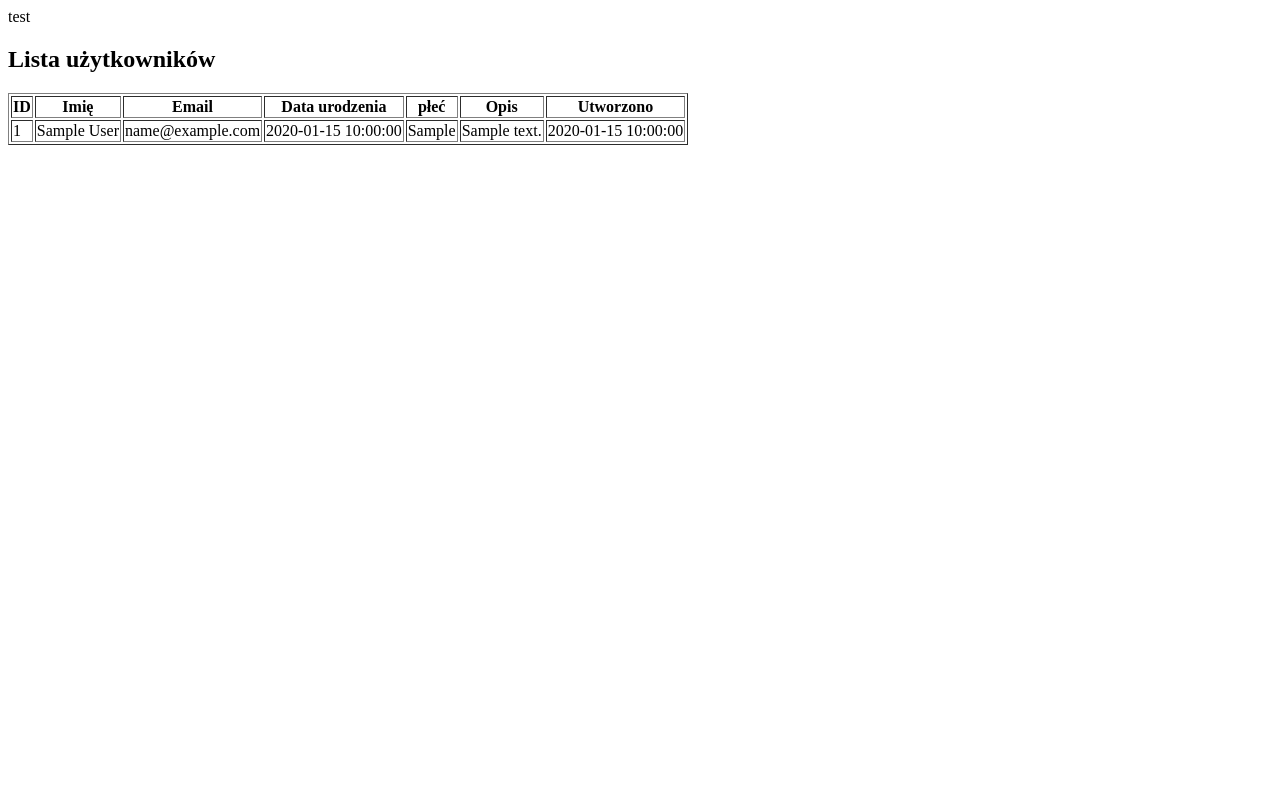
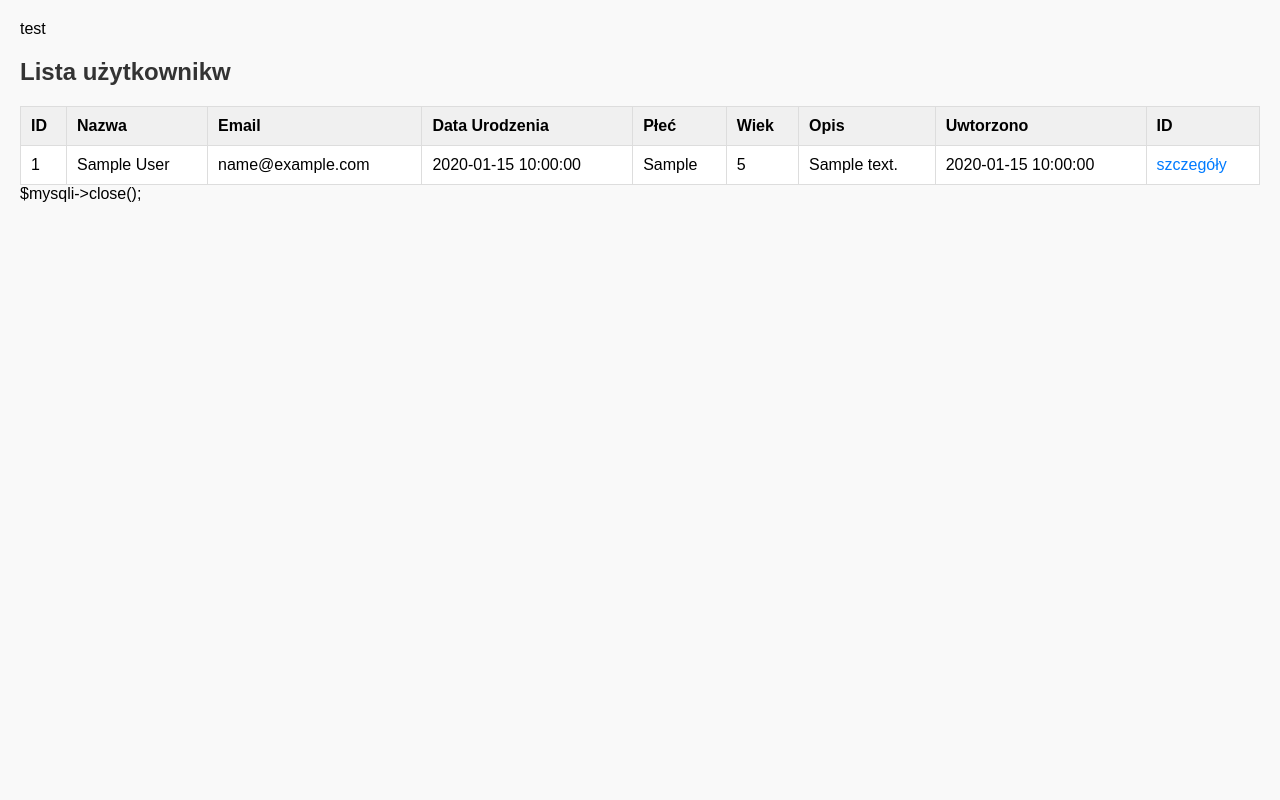
Before and after one commit to Przemyslaw2077/merito, a PHP site: page /list_users.php in a window 1280 px wide. Run offline with PHP 8.4, Linux system fonts and the light colour scheme; tables that the repository leaves empty or names only in its code hold one stand-in row (values such as "Sample post").

Commit message:
Add files via upload

```diff
--- a/folder/list_users.php
+++ b/folder/list_users.php
@@ -1,29 +1,83 @@
 <?php
     require_once 'db_connect.php';
+
+
+    $selectedUser = null;
 
     $sql = "SELECT * from `users`;";
     $result = $mysqli->query($sql);
 
-    if($result->num_rows > 0){
-        echo "<h2>Lista użytkowników</h2>";
-        echo "<table border='1'><tr><th>ID</th><th>Imię</th><th>Email</th><th>Data urodzenia</th><th>płeć</th><th>Opis</th><th>Utworzono</th></tr>";
-        while ($row = $result->fetch_object()){
-            echo"<tr>";
-            echo"<td>$row->id";
-            echo"<td>$row->name";
-            echo"<td>$row->email";
-            echo"<td>$row->birth_date";
-            echo"<td>$row->gender";
-            echo"<td>$row->description";
-            echo"<td>$row->created_at";
 
 
-            echo"</tr>";
+    function calculateAge($birthdate){
+        $today = new DateTime();
+        $dob = new DateTime($birthdate);
+        $age = $today->diff($dob)->y;
+        return $age;
+
+        if(isset($_GET['user_id'])) {
+            $id = (int) $_GET['user_id'];
+            $stmt = $mysqli->prepare("SELECT * from users where id = ?");
+            $stmt->bind_param("i", $id);
+            $stmt_>execute();
+            $selectedUser = $stmt->get_result()->fetch_object();
+            $stmt->close();
         }
 
-    }else{
-        echo "Brak danych";
+
 
     }
+    ?>
+
+   <!DOCTYPE html>
+   <html lang="en">
+   <head>
+    <meta charset="UTF-8">
+    <meta name="viewport" content="width=device-width, initial-scale=1.0">
+    <title>Lista użytkowników</title>
+    <link rel="stylesheet" href="style.css" >
+   </head>
+   <body>
+    <h2>Lista użytkownikw</h2>
+    <table>
+        <tr>
+            <th>ID</th><th>Nazwa</th><th>Email</th><th>Data Urodzenia</th><th>Płeć</th><th>Wiek</th><th>Opis</th><th>Uwtorzono</th><th>ID</th>
+        </tr>
+        <?php while($row = $result->fetch_object()): ?>
+        <tr>
+            <td><?= $row->id ?></td>
+            <td><?= htmlspecialchars($row->name) ?></td>
+            <td><?= htmlspecialchars($row->email) ?></td>
+            <td><?= $row->birth_date ?></td>
+            <td><?= $row->gender ?></td>
+            <td><?= calculateAge($row->birth_date) ?></td>
+            <td><?= nl2br(htmlspecialchars($row->description)) ?></td>
+            <td><?= $row->created_at ?></td>
+            <td><a class="detail-link" href="?user_id=<?= $row->id ?>">szczegóły</a></td>
+
+
+
+        </tr>
+        <?php endwhile; ?>
+    </table>
+    <?php if ($selectedUser): ?>
+        <div class="details">
+            <h3>szczegółu użytkownika: <?= htmlspecialchars($selectedUser->name) ?></h3>
+            <p>email: <?= $selectedUser->email ?></p>
+            <p>Data urodzenia: <?= $selectedUser->birth_date ?></p>
+            <p>Wiek : <?= calculateAge($selectedUser->birth_date) ?></p>
+            <p>Płeć: <?= $selectedUser->gender ?></p>
+
+            <p>Opis: <?= nl2br(htmlspecialchars($selectedUser->email)) ?></p>
+            <p>Utworzono: <?= $selectedUser->created_at ?></p>
+            <p><a href="list_users.php">Ukryj szczegóły</a></p>
+
+
+
+        </div>
+    <?php endif; ?>
+
+   </body>
+   </html>
 
     $mysqli->close();
--- a/folder/style.css
+++ b/folder/style.css
@@ -0,0 +1,44 @@
+body{
+    font-family: Arial, sans-serif;
+    margin: 20px;
+    background-color: #f9f9f9;
+
+}
+
+h2{
+    color: #333;
+}
+
+table {
+    border-collapse: collapse;
+    width: 100%;
+    background-color: #fff;
+    box-shadow: 0 0 10px rgba(red, green, blue, alpha);
+}
+
+th, td{
+    border: 1px solid #ddd;
+    padding: 10px;
+    text-align: left;
+}
+
+th {
+    background-color: #f0f0f0;
+    font-weight: bold;
+}
+
+a.detail-link {
+	color: #007bff;
+	text-decoration: none;
+}
+
+a.detail-link:hover {
+	text-decoration: underline;
+}
+
+.details {
+	margin-top: 30px;
+	padding: 15px;
+	background-color: #eef;
+	border: 1px solid #aac;
+}
```
Also changed, not shown: folder/list_users_old.php (added, +29 -0 lines).
